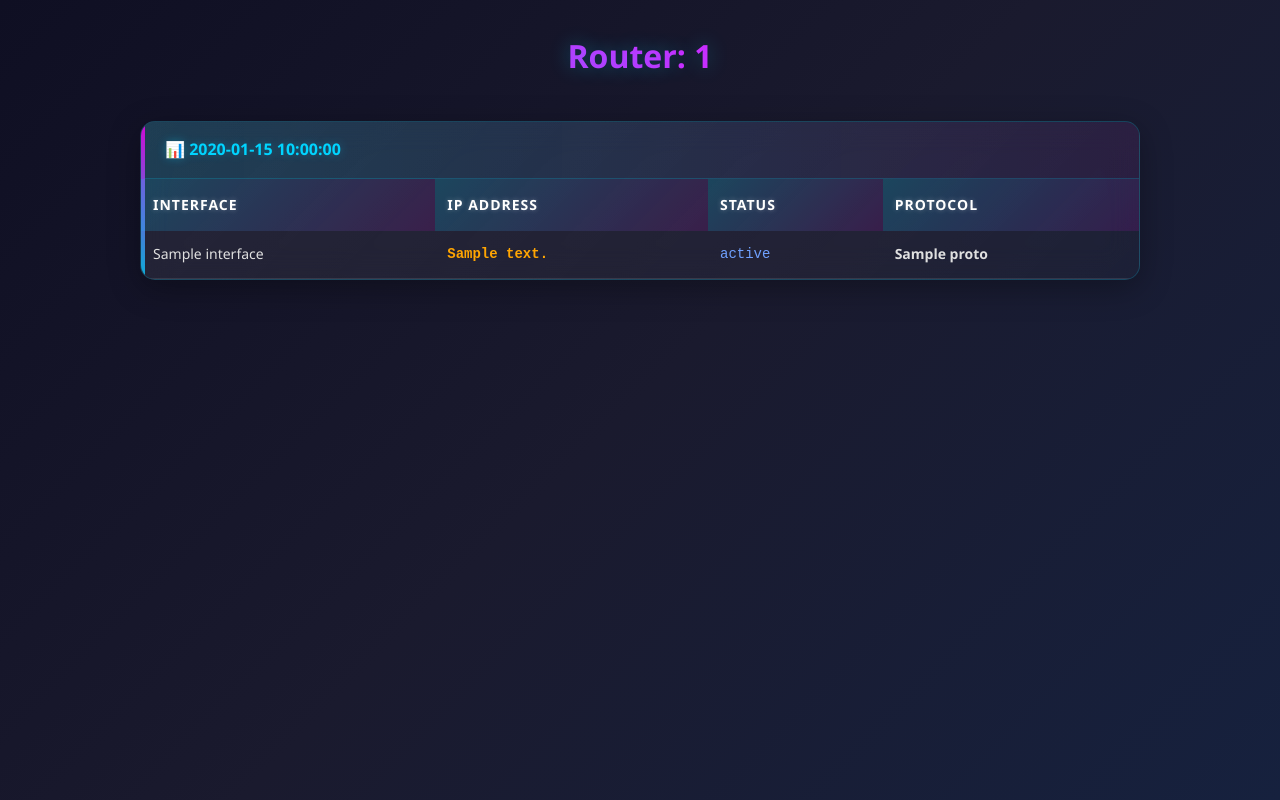
After one commit to kuro-kano/ipa2025-msapp, a Flask app: page /router/1 in a window 1280 px wide. The commit adds this page. Run offline with Flask 3, Linux system fonts and the light colour scheme; a database or web service that is not in the repository returns one stand-in record (values such as "Sample title").

Commit message:
add: router page to see status to that ip address

```diff
--- a/web/app.py
+++ b/web/app.py
@@ -9,12 +9,19 @@ app = Flask(__name__)
 client = MongoClient(env.get("MONGO_URI"))
 db = client[env.get("DB_NAME")]
 routers = db["routers"]
+interface_status = db["interface_status"]
 
 @app.route("/")
 def main():
     """main function what render index.html"""
     data = list(routers.find())
     return render_template("index.html", routers=data)
+
+@app.route("/router/<ip>", methods=["GET"])
+def router_detail(ip):
+    """view router interfaces status"""
+    data = db.interface_status.find({"router_ip": ip}).sort("timestamp", -1).limit(3)
+    return render_template("router.html", router_ip=ip, interface_data=data)
 
 @app.route("/add", methods=["POST"])
 def add_router():
--- /dev/null
+++ b/web/static/router.css
@@ -0,0 +1,202 @@
+/* Router Detail CSS - เท่ห์ ๆ Theme */
+* {
+    margin: 0;
+    padding: 0;
+    box-sizing: border-box;
+}
+
+body {
+    font-family: 'Segoe UI', Tahoma, Geneva, Verdana, sans-serif;
+    background: linear-gradient(135deg, #0f0f23 0%, #1a1a2e 50%, #16213e 100%);
+    min-height: 100vh;
+    color: #e0e0e0;
+    line-height: 1.6;
+    padding: 30px 20px;
+}
+
+h1 {
+    text-align: center;
+    font-size: 2em;
+    margin-bottom: 40px;
+    background: linear-gradient(45deg, #00d4ff, #ff00ff, #ffff00);
+    background-size: 300% 300%;
+    -webkit-background-clip: text;
+    -webkit-text-fill-color: transparent;
+    background-clip: text;
+    animation: gradientShift 3s ease-in-out infinite;
+    text-shadow: 0 0 20px rgba(0, 212, 255, 0.3);
+}
+
+@keyframes gradientShift {
+    0%, 100% {
+        background-position: 0% 50%;
+    }
+    50% {
+        background-position: 100% 50%;
+    }
+}
+
+/* Container for each timestamp group */
+.timestamp-group {
+    background: linear-gradient(135deg, rgba(255, 255, 255, 0.08), rgba(255, 255, 255, 0.02));
+    backdrop-filter: blur(15px);
+    border: 1px solid rgba(0, 212, 255, 0.2);
+    border-radius: 15px;
+    margin: 25px auto;
+    max-width: 1000px;
+    overflow: hidden;
+    box-shadow: 0 8px 32px rgba(0, 0, 0, 0.3);
+    animation: fadeInUp 0.6s ease-out;
+    position: relative;
+}
+
+@keyframes fadeInUp {
+    from {
+        opacity: 0;
+        transform: translateY(30px);
+    }
+    to {
+        opacity: 1;
+        transform: translateY(0);
+    }
+}
+
+.timestamp-group::before {
+    content: '';
+    position: absolute;
+    left: 0;
+    top: 0;
+    width: 4px;
+    height: 100%;
+    background: linear-gradient(45deg, #00d4ff, #ff00ff);
+    opacity: 0.8;
+}
+
+.timestamp-header {
+    background: linear-gradient(90deg, rgba(0, 212, 255, 0.15), rgba(255, 0, 255, 0.05));
+    padding: 15px 20px;
+    border-bottom: 1px solid rgba(0, 212, 255, 0.2);
+    font-weight: 600;
+    font-size: 16px;
+    color: #00d4ff;
+    text-shadow: 0 0 10px rgba(0, 212, 255, 0.3);
+    margin-left: 4px;
+}
+
+table {
+    width: 100%;
+    border-collapse: collapse;
+    margin: 0;
+    background: transparent;
+}
+
+th {
+    background: linear-gradient(135deg, rgba(0, 212, 255, 0.2), rgba(255, 0, 255, 0.1));
+    color: #fff;
+    padding: 15px 12px;
+    text-align: left;
+    font-weight: 600;
+    font-size: 14px;
+    text-transform: uppercase;
+    letter-spacing: 1px;
+    border: none;
+    position: sticky;
+    top: 0;
+    text-shadow: 0 0 5px rgba(255, 255, 255, 0.3);
+}
+
+td {
+    padding: 12px;
+    border: none;
+    border-bottom: 1px solid rgba(255, 255, 255, 0.1);
+    font-size: 14px;
+    transition: all 0.3s ease;
+}
+
+tr:hover td {
+    background: rgba(0, 212, 255, 0.05);
+    color: #fff;
+    transform: scale(1.01);
+}
+
+/* Status indicators */
+td:nth-child(4) {
+    font-weight: 600;
+}
+
+td:nth-child(4):contains("up"),
+td:nth-child(4):contains("UP"),
+td:nth-child(4):contains("online"),
+td:nth-child(4):contains("ONLINE") {
+    color: #00ff88;
+    text-shadow: 0 0 8px rgba(0, 255, 136, 0.4);
+}
+
+td:nth-child(4):contains("down"),
+td:nth-child(4):contains("DOWN"),
+td:nth-child(4):contains("offline"),
+td:nth-child(4):contains("OFFLINE") {
+    color: #ff4757;
+    text-shadow: 0 0 8px rgba(255, 71, 87, 0.4);
+}
+
+/* Interface styling */
+td:nth-child(2) {
+    font-family: 'Courier New', monospace;
+    color: #ffa502;
+    font-weight: 600;
+}
+
+/* IP Address styling */
+td:nth-child(3) {
+    font-family: 'Courier New', monospace;
+    color: #70a1ff;
+}
+
+/* Protocol styling */
+td:nth-child(5) {
+    font-weight: 600;
+    color: #ff6b9d;
+    text-transform: uppercase;
+}
+
+/* Responsive design */
+@media (max-width: 768px) {
+    .timestamp-group {
+        margin: 15px 10px;
+    }
+
+    h1 {
+        font-size: 1.6em;
+        margin-bottom: 30px;
+    }
+
+    th, td {
+        padding: 10px 8px;
+        font-size: 12px;
+    }
+
+    .timestamp-header {
+        padding: 12px 15px;
+        font-size: 14px;
+    }
+}
+
+/* Cool scrollbar */
+::-webkit-scrollbar {
+    width: 8px;
+    height: 8px;
+}
+
+::-webkit-scrollbar-track {
+    background: rgba(255, 255, 255, 0.1);
+}
+
+::-webkit-scrollbar-thumb {
+    background: linear-gradient(45deg, #00d4ff, #ff00ff);
+    border-radius: 4px;
+}
+
+::-webkit-scrollbar-thumb:hover {
+    background: linear-gradient(45deg, #00b8e6, #e600e6);
+}
--- /dev/null
+++ b/web/templates/router.html
@@ -0,0 +1,43 @@
+<!DOCTYPE html>
+<html lang="en">
+
+<head>
+    <meta charset="UTF-8">
+    <meta name="viewport" content="width=device-width, initial-scale=1.0">
+    <title>Router Detail</title>
+    <link rel="stylesheet" href="/static/router.css" />
+</head>
+
+<body>
+    <h1>Router: {{ router_ip }}</h1>
+
+    {% for data in interface_data %}
+    <div class="timestamp-group">
+        <div class="timestamp-header">
+            📊 {{ data.timestamp }}
+        </div>
+        <table>
+            <thead>
+                <tr>
+                    <th>Interface</th>
+                    <th>IP Address</th>
+                    <th>Status</th>
+                    <th>Protocol</th>
+                </tr>
+            </thead>
+            <tbody>
+                {% for int in data.interfaces %}
+                <tr>
+                    <td>{{ int.interface }}</td>
+                    <td>{{ int.ip_address }}</td>
+                    <td>{{ int.status }}</td>
+                    <td>{{ int.proto }}</td>
+                </tr>
+                {% endfor %}
+            </tbody>
+        </table>
+    </div>
+    {% endfor %}
+</body>
+
+</html>
```
Also changed, not shown: web/static/style.css (+110 -1 lines), web/templates/index.html (+6 -3 lines).
